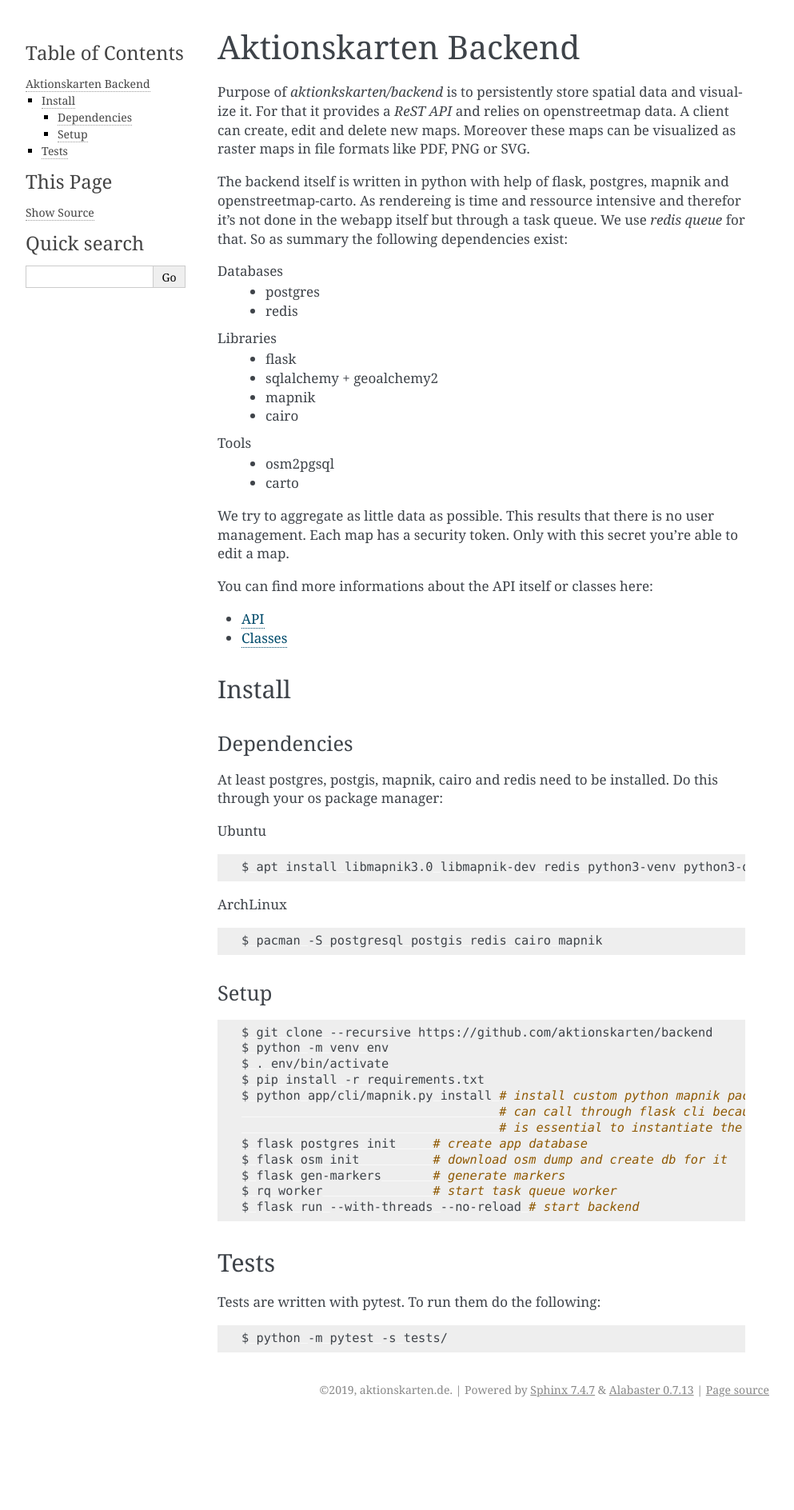
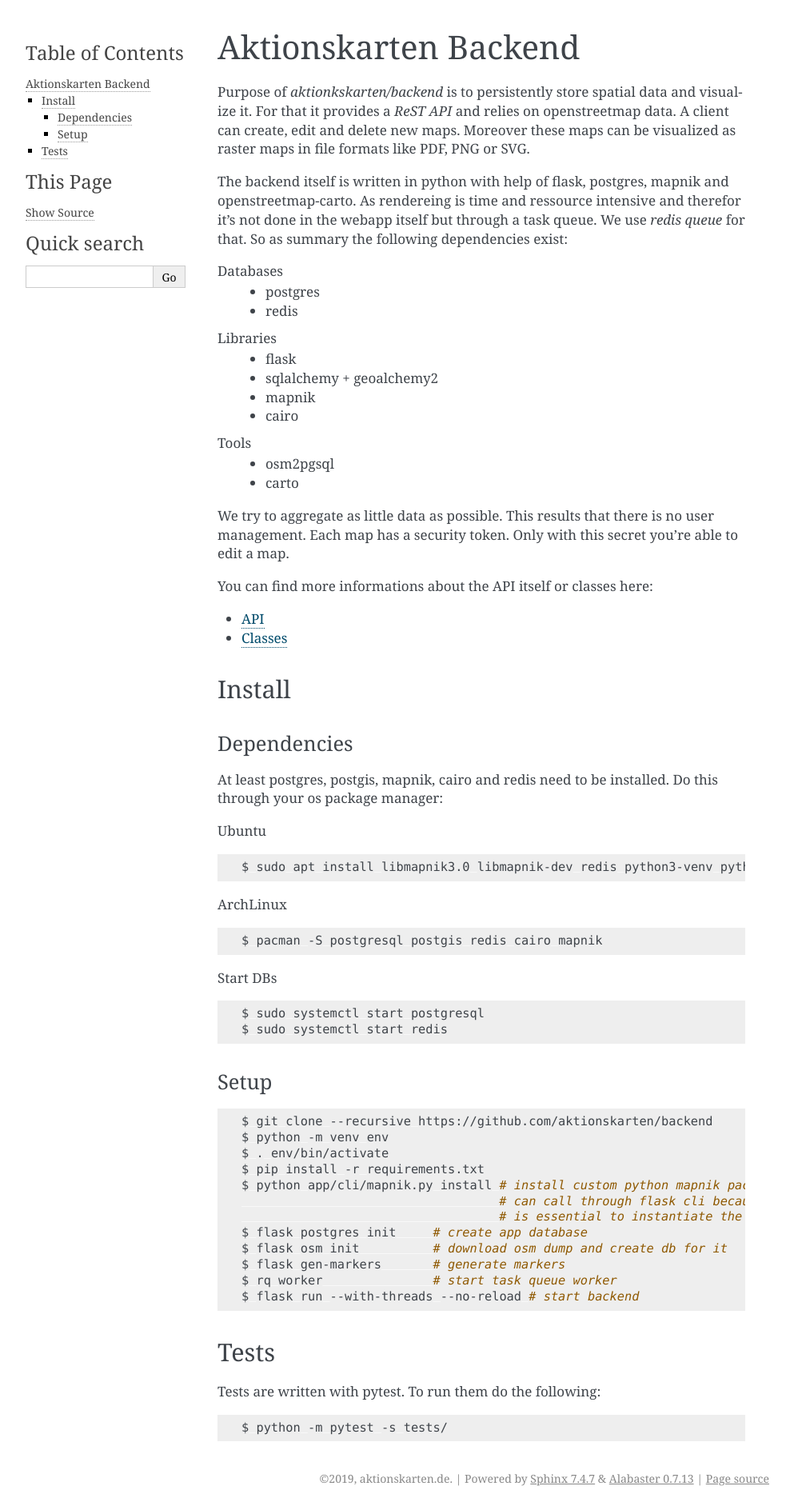
Before and after one commit to aktionskarten/backend, a Sphinx documentation site: the page built from docs/index.rst, in a window 1280 px wide. Shown: the whole page at 80% size, without its empty margins (148-1141 px from the left). Built offline with Sphinx 7.4.7, drawn with Linux system fonts in a browser that asks for light colours; before the commit the page ends 1777 px from its top, so only the background shows below that.

Commit message:
Add start DB commands

```diff
--- a/docs/index.rst
+++ b/docs/index.rst
@@ -51,13 +51,20 @@ Ubuntu
 
 .. sourcecode:: bash
 
-  $ apt install libmapnik3.0 libmapnik-dev redis python3-venv python3-dev libcairo2 libcairo2-dev
+  $ sudo apt install libmapnik3.0 libmapnik-dev redis python3-venv python3-dev libcairo2 libcairo2-dev
 
 ArchLinux
 
 .. sourcecode:: bash
 
   $ pacman -S postgresql postgis redis cairo mapnik
+
+Start DBs
+
+.. sourcecode:: bash
+
+  $ sudo systemctl start postgresql
+  $ sudo systemctl start redis
 
 
 Setup
```
